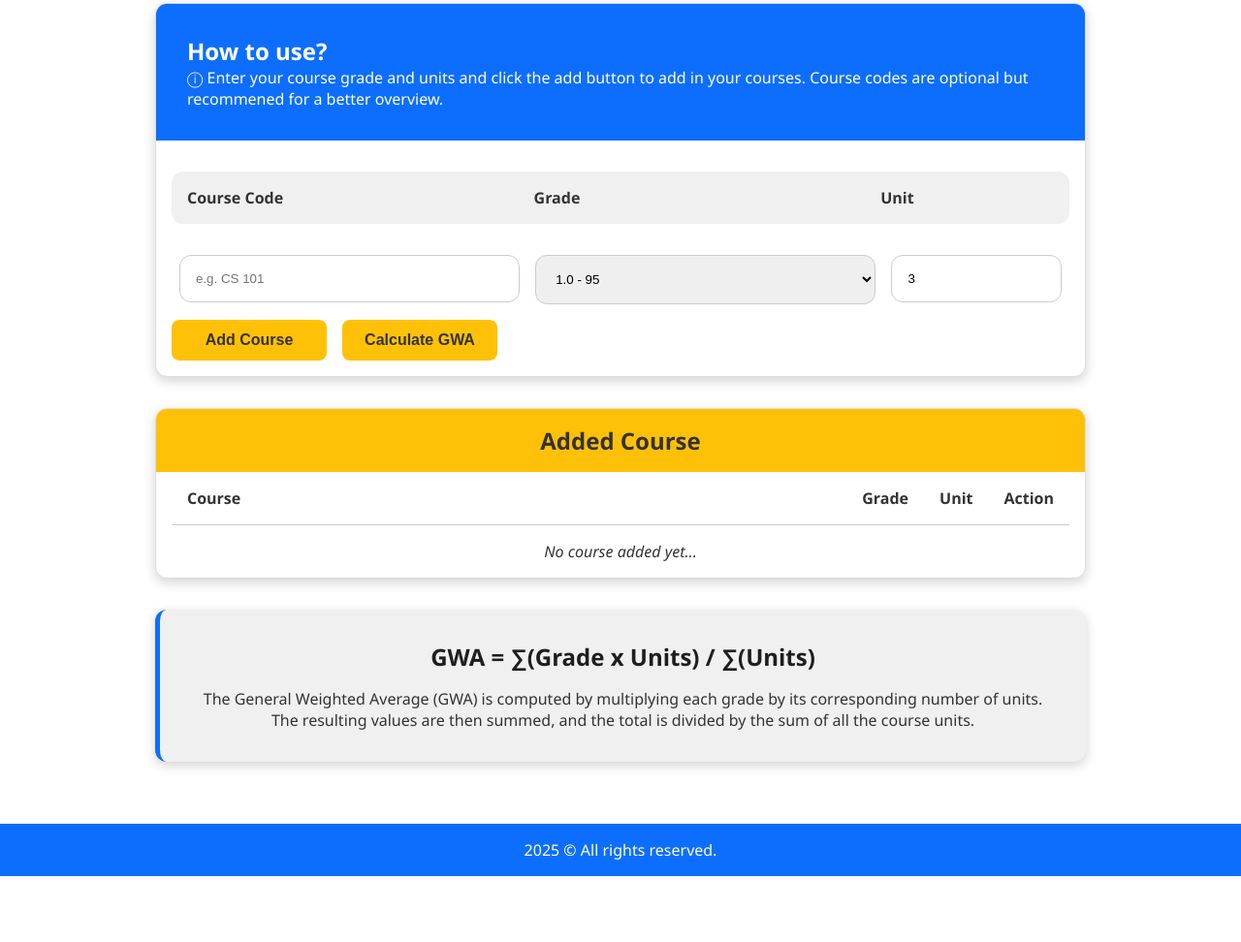
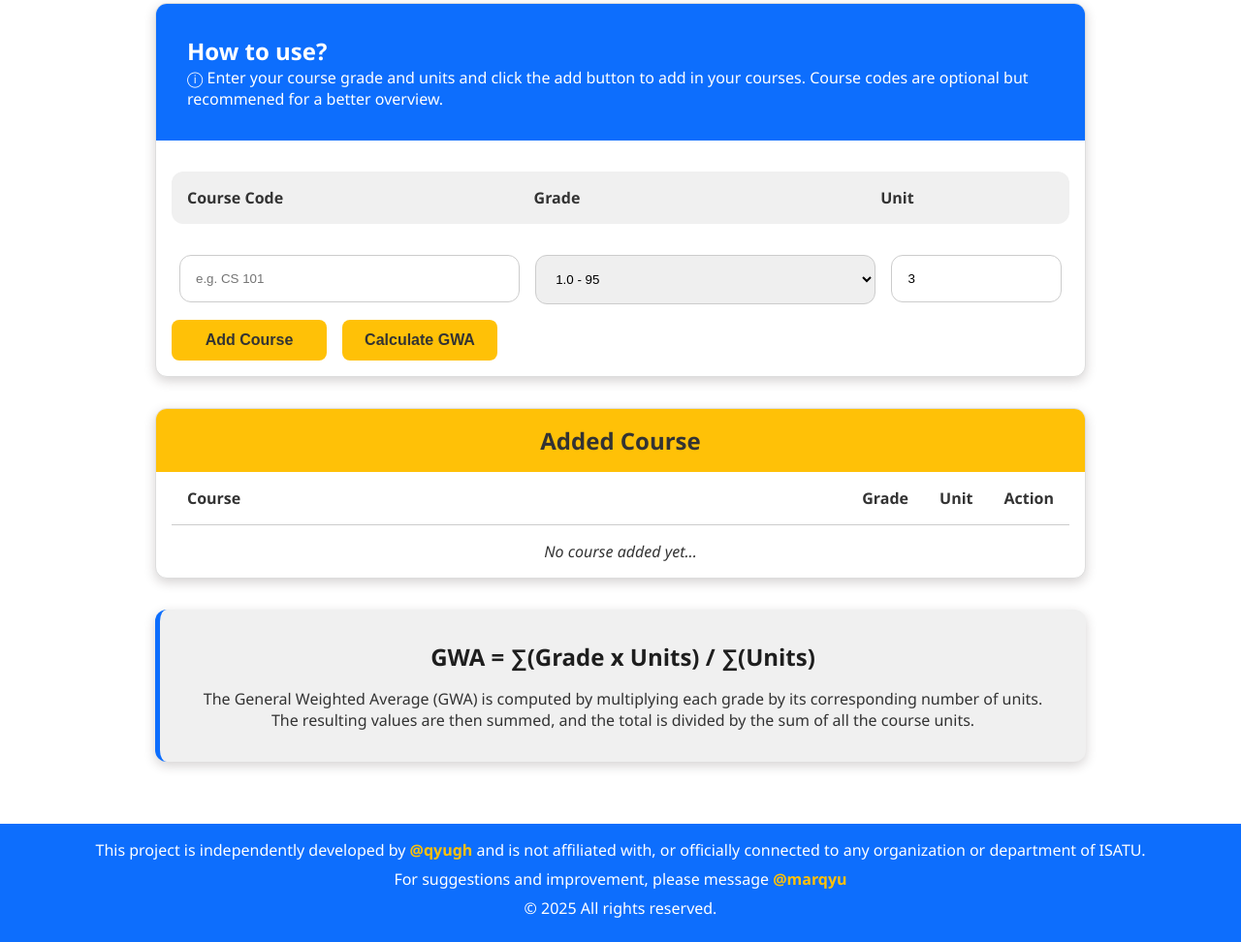
Before and after one commit to QyuGH/gwa-calculator, a plain HTML site: page gwa/index.html in a window 1280 px wide. Shown: the part 184-1156 px from the top of the page at 97% size. Before the commit the page ends 1088 px from the top, so only its background shows below. Drawn offline with Linux system fonts and the light colour scheme.

Commit message:
modified few files

```diff
--- a/gwa/index.html
+++ b/gwa/index.html
@@ -8,6 +8,7 @@
     <link rel="stylesheet" href="main.css">
     <link rel="stylesheet" href="styles.css">
     <link rel="stylesheet" href="modal.css">
+    <link rel="icon" href="favicon.ico" type="image/x-icon">
 </head>
 <body>
 
@@ -105,7 +106,12 @@
     </section>
 
     <footer class="footer">
-        <p>2025 &copy; All rights reserved.</p>
+        <p>
+            This project is independently developed by <a class="external-link" href="https://github.com/QyuGH" target="_blank">@qyugh</a>
+            and is not affiliated with, or officially connected to any organization or department of ISATU.
+        </p>
+        <p>For suggestions and improvement, please message <a class="external-link" href="https://web.facebook.com/marqyu.cahutay" target="_blank">@marqyu</a></p>
+        <p>© 2025 All rights reserved.</p>
     </footer>
 
     <script src="grades.js"></script>
--- a/gwa/styles.css
+++ b/gwa/styles.css
@@ -58,3 +58,19 @@
 #result h2 {
     color: var(--blue);
 }
+
+footer p {
+    margin-bottom: .5rem;
+}
+
+.external-link {
+    text-decoration: none;
+    font-weight: 600;
+    color: var(--gold);
+}
+
+@media (max-width: 580px){
+    footer p {
+        font-size: .75rem;
+    }
+}
```
Also changed, not shown: gwa/calc.png (added), gwa/favicon.ico (added).
